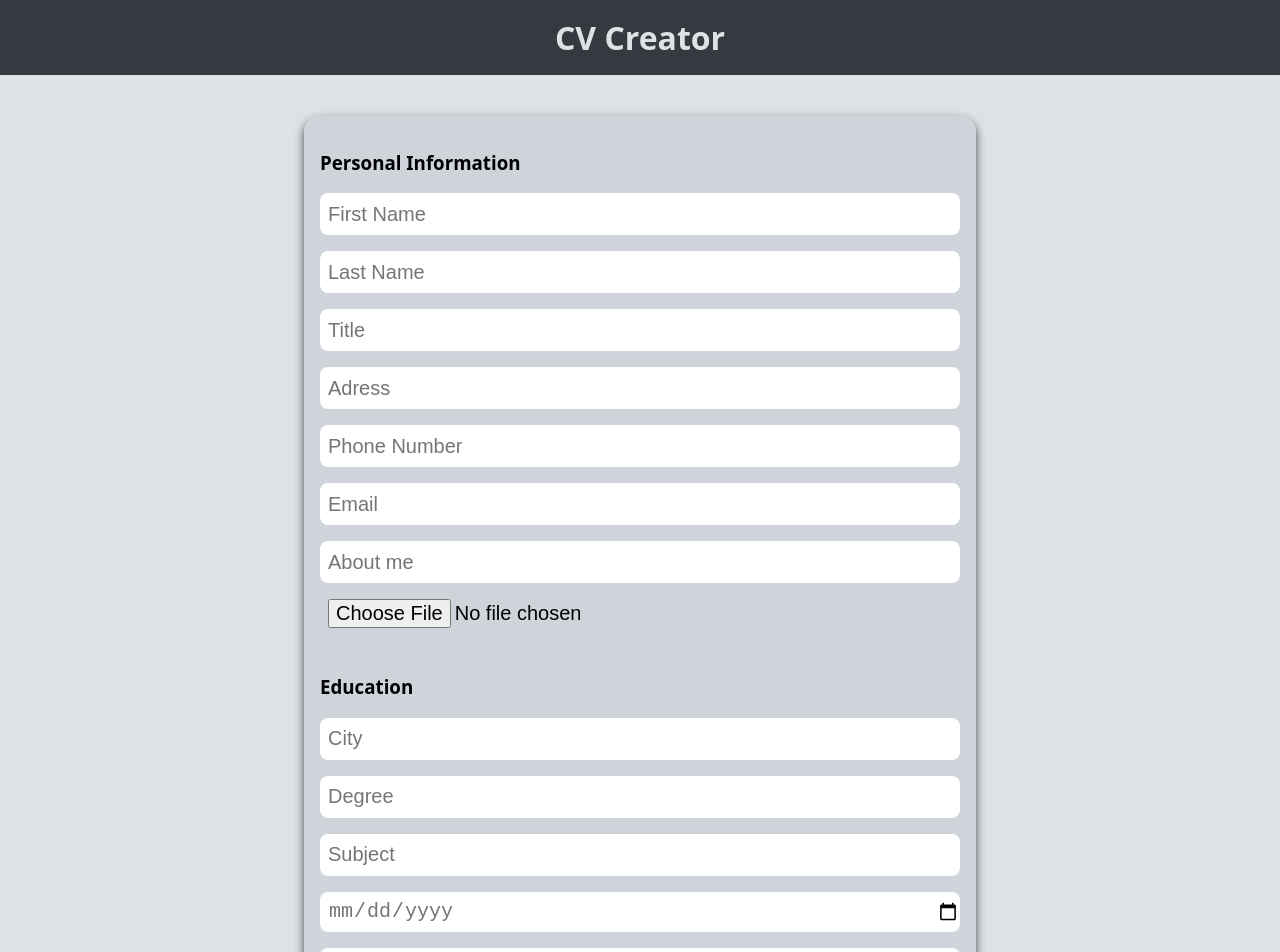
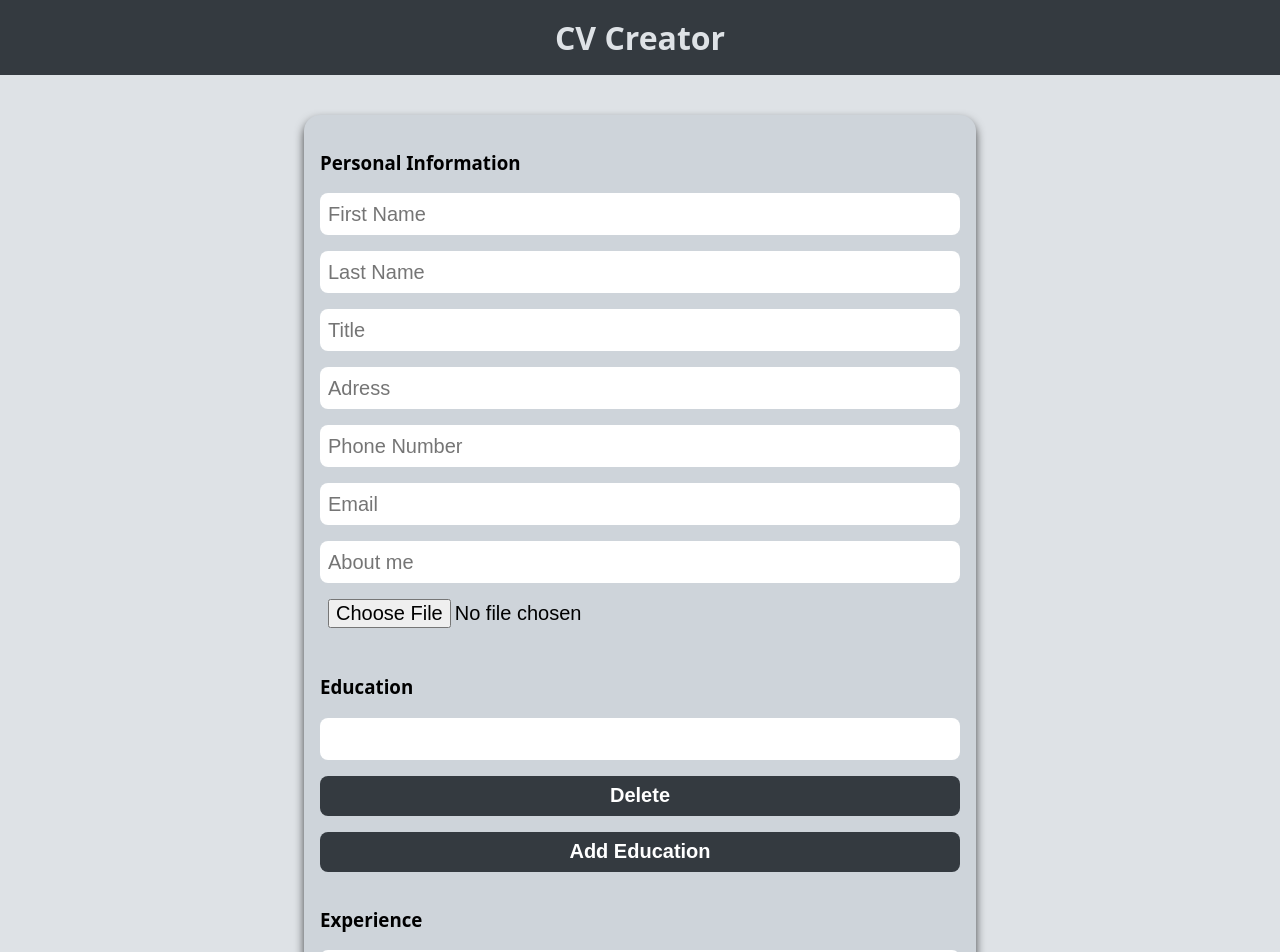
Before and after one commit to dariojularic/CV-creator-react, a React (Vite) app: page / in a window 1280 px wide. Shown: the top 952 px of the page. Built offline with nearby package versions, Linux system fonts and the light colour scheme.

Commit message:
Refactor code

```diff
--- a/src/App.jsx
+++ b/src/App.jsx
@@ -9,6 +9,7 @@ function App() {
     <>
       <Header />
       <Form />
+      <div id="portal"></div>
     </>
   )
 }
--- a/src/Form.jsx
+++ b/src/Form.jsx
@@ -59,6 +59,7 @@ function Form() {
   }
 
   function handleAddExperience() {
+    // koristit prev
     const newExperience = initialState.experience[0];
     console.log("newExperience", newExperience)
     setCv({
@@ -74,6 +75,8 @@ function Form() {
     console.log(cv)
   }
 
+  // posebne komponente za education, experience i personal Info
+
 
   return (
     <form className="form" action="" >
@@ -84,7 +87,7 @@ function Form() {
       >
         <h3>Personal Information</h3>
         {personalInformationOptions.map(option => {
-          return <Input key={option.id} type={option.type} placeholder={option.placeholder} name={option.name}/>
+          return <Input key={option.id} type={option.type} placeholder={option.placeholder} name={option.name} onChange={handlePersonalInfoChange} />
         })}
 
         {/* <Input type="text" placeholder="First Name" name="firstName" />
@@ -97,10 +100,10 @@ function Form() {
         <Input type="file" placeholder="Photo" name="photo" /> */}
       </div>
 
-      <div className="education input-container" data="education" onChange={handleEducationChange}>
+      <div className="education input-container" data="education" >
         <h3>Education</h3>
-        {educationOptions.map(option => {
-          return <Input key={option.id} type={option.type} placeholder={option.placeholder} name={option.name}/>
+        {cv.education.map(option => {
+          return <Input key={option.id} onChange={handleEducationChange}/>
         })}
 
         {/* <Input
--- a/src/initial-state.js
+++ b/src/initial-state.js
@@ -1,3 +1,19 @@
+const emptyEducation = {
+    universityName: {
+      value: "",
+      meta: {
+        placeholder: "University Name",
+        type: "text",
+      }
+    },
+    city: "",
+    degree: "",
+    subject: "",
+    fromDate: "",
+    toDate: "",
+    id: 1,
+}
+
 const initialState = {
   personalInformation: {
     firstName: "",
@@ -10,14 +26,7 @@ const initialState = {
     aboutMe: ""
   },
   education: [
-    {
-      universityName: "",
-      city: "",
-      degree: "",
-      subject: "",
-      fromDate: "",
-      toDate: "",
-    }
+    emptyEducation,
   ],
   experience: [
     {
@@ -26,6 +35,7 @@ const initialState = {
       city: "",
       fromDate: "",
       toDate: "",
+      id: 1
     },
   ]
 }
```
Also changed, not shown: src/Preview.jsx (+6 -2 lines).
